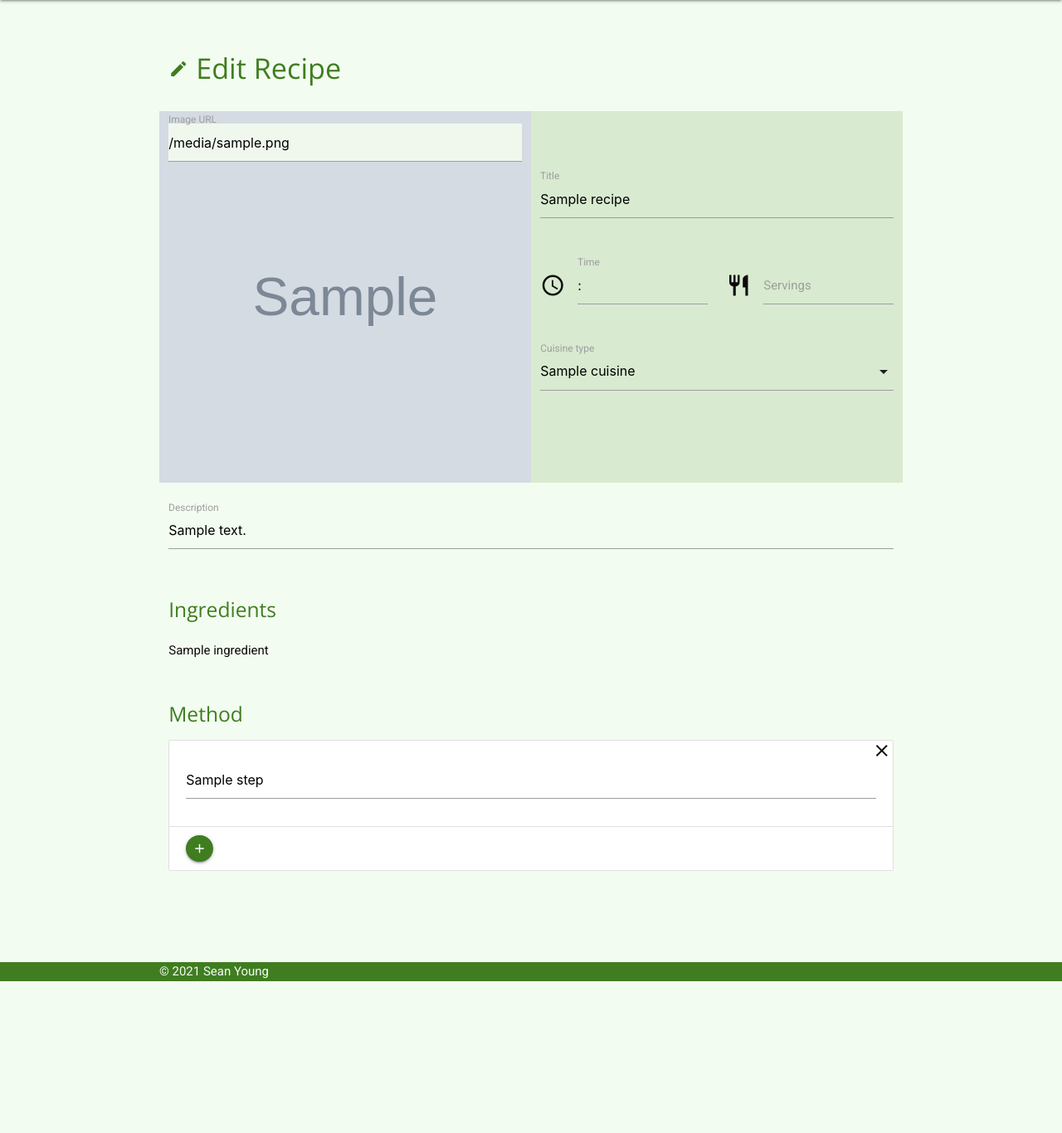
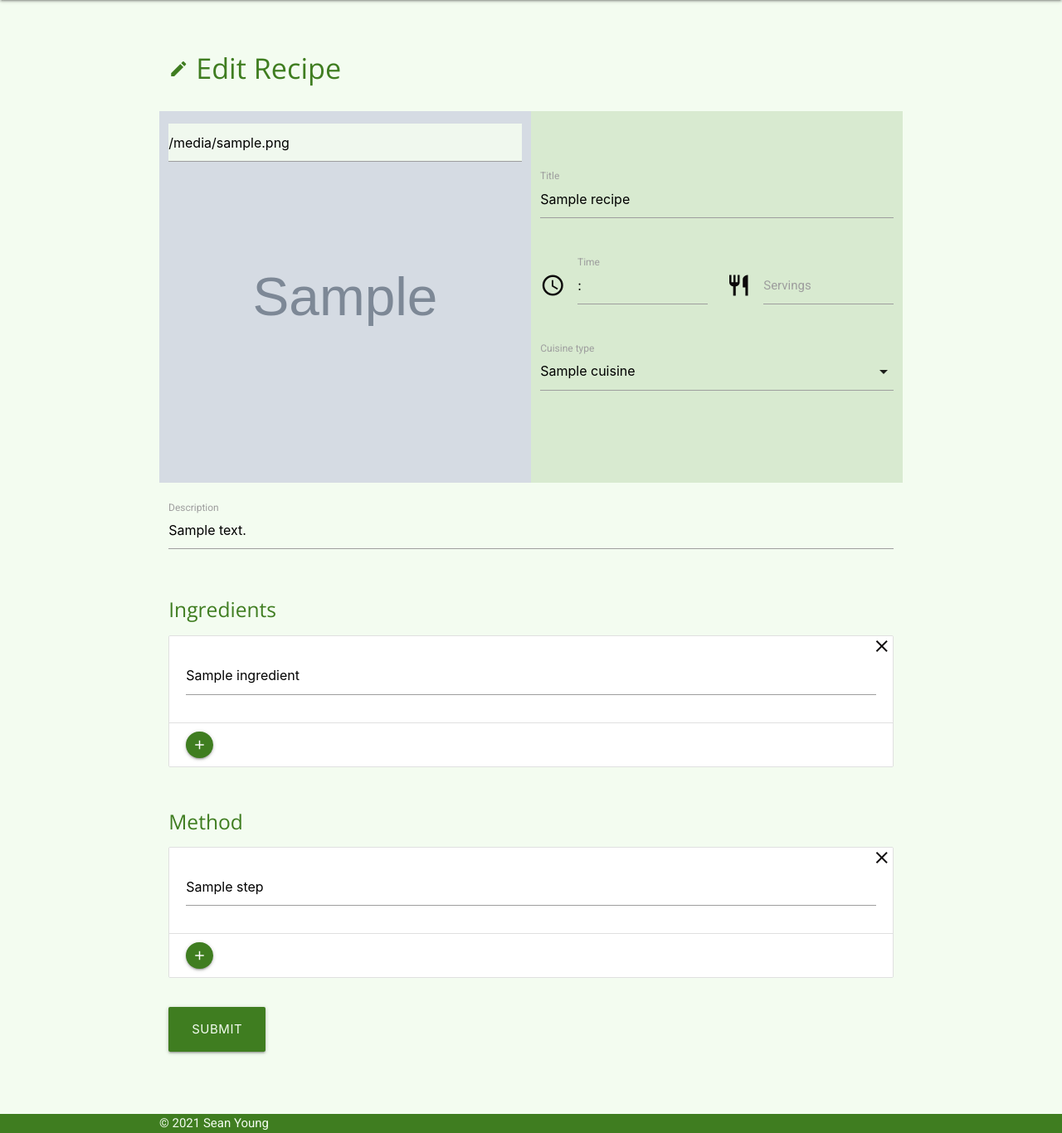
Before and after one commit to seanyoung247/Plum, a Flask app: page /edit_recipe/1 in a window 1280 px wide. Shown: the part 64-1430 px from the top of the page at 83% size. Before the commit the page ends 1247 px from the top, so only its background shows below. Run offline with Flask 2, Linux system fonts and the light colour scheme; grey boxes marked "Sample" are stand-in pictures; a database or web service that is not in the repository returns one stand-in record (values such as "Sample title"); some libraries are stand-ins or nearby versions.

Commit message:
Feat: Adds completed edit/add recipe form

```diff
--- a/static/css/style.css
+++ b/static/css/style.css
@@ -316,7 +316,8 @@ ol.collection input:checked + label li.collection-item::before
 input#recipe_image {
   background-color: rgba(243,252,240,0.9); /*#F3FCF0;*/
 }
-#steps .collection-item {
+#steps .collection-item,
+#ingredients .collection-item {
   position: relative;
 }
 .remove-list-item {
@@ -330,8 +331,8 @@ input#recipe_image {
   cursor: pointer;
 }
 .remove-list-item:hover {
-  background-color: red;
-  color: white;
+  background-color: #8E4585;
+  color: #F3FCF0;
 }
 /*
  * Login page
--- a/static/js/script.js
+++ b/static/js/script.js
@@ -15,13 +15,28 @@ $(document).ready(function(){
   $('.tabs').tabs();
 });
 
-$( "#steps" ).on("click", ".remove-list-item", function(event) {
+/*
+ * Edit/Add Recipe page
+ */
+//Removes a list item from the method or ingredients lists
+$( "#steps, #ingredients").on("click", ".remove-list-item", function(event) {
   $( this ).parent().remove();
 });
+//Adds a list item to the ingredients list
+$( "#ingredients .add-list-item" ).click(function(event) {
+  let listItem = "<li class='collection-item'>" +
+                    "<div class='input-field'>" +
+                      "<input name='ingredients' type='text' required>" +
+                    "</div>" +
+                    "<a class='remove-list-item'><i class='material-icons'>clear</i></a>" +
+                  "</li>";
+  $( this ).parent().before(listItem);
+});
+//Adds a list item to the method list
 $( "#steps .add-list-item" ).click(function(event) {
-  listItem =  "<li class='collection-item'>" +
+  let listItem =  "<li class='collection-item'>" +
                 "<div class='input-field'>" +
-                  "<textarea class='materialize-textarea' required>" +
+                  "<textarea name='steps' class='materialize-textarea' required>" +
                   "</textarea>" +
                 "</div>" +
                 "<a class='remove-list-item'><i class='material-icons'>clear</i></a>" +
@@ -84,7 +99,7 @@ function commentSuccess(response) {
   $( "#recipe_comment_form .preloader-wrapper" ).addClass("hide");
 
   //Show the new comment at the top of the comment list
-  commentHTML = "<div class='row'><div class='col s12'><p>"
+  let commentHTML = "<div class='row'><div class='col s12'><p>"
     + response.author.name + "</p><p>" + response.text + "</p></div></div>";
   $( "#recipe-comments-wrapper" ).prepend(commentHTML);
 }
--- a/templates/edit_recipe.html
+++ b/templates/edit_recipe.html
@@ -17,15 +17,16 @@
           <div class="col s12 l6 recipe-header-img">
             <img src="{{ recipe.image }}" alt="recipe header image">
             <div class="input-field col s12">
-              <input type="text" id="recipe_image" value="{{ recipe.image }}">
-              <label for="recipe_image">Image URL</label>
+              <input name="image" type="text" id="recipe_image"
+                value="{{ recipe.image }}">
             </div>
           </div>
 
           <div class="col s12 l6">
             <div class="row">
               <div class="input-field col s12">
-                <input type="text" id="recipe_title" value="{{ recipe.name }}" required>
+                <input name="title" type="text" id="recipe_title"
+                  value="{{ recipe.name }}" required>
                 <label for="recipe_title">Title</label>
               </div>
             </div>
@@ -33,14 +34,14 @@
             <div class="row">
               <div class="input-field col s6">
                 <i class="material-icons prefix">access_time</i>
-                <input id="recipe_time" type="text" class="timepicker"
+                <input name="time" id="recipe_time" type="text" class="timepicker"
                   value="{{ recipe.time.hours }}:{{ recipe.time.minutes }}">
                 <label for="recipe_time">Time</label>
               </div>
 
               <div class="input-field col s6">
                 <i class="material-icons prefix">restaurant</i>
-                <input type="number" id="recipe_servings"
+                <input name="servings" type="number" id="recipe_servings"
                   value="{{ recipe.servings }}" required>
                 <label for="recipe_servings">Servings</label>
               </div>
@@ -50,7 +51,7 @@
               <div class="input-field col s12">
                 <select>
                   {% for cuisine in cuisines %}
-                    <option value="{{ cuisine.name }}"
+                    <option name="cuisine" value="{{ cuisine.name }}"
                       {%- if recipe.cuisine == cuisine.name -%}
                         selected
                       {%- endif -%}>
@@ -67,32 +68,45 @@
 
         <div class="row">
           <div class="input-field col s12">
-            <textarea id="Recipe_Description" class="materialize-textarea">
+            <textarea name="description" id="recipe_description" class="materialize-textarea">
               {{- recipe.description -}}
             </textarea>
-            <label for="Recipe_Description">Description</label>
+            <label for="recipe_description">Description</label>
           </div>
         </div>
 
         <div class="row">
           <h5 class="col s12 section-header">Ingredients</h5>
           <div class="col s12">
-            <ul>
+
+            <ul id="ingredients" class="collection">
               {% for ingredient in recipe.ingredients %}
-                <li>{{ ingredient }}</li>
+                <li class="collection-item">
+                  <div class="input-field">
+                    <input name="ingredients" type="text" value="{{ ingredient }}" required>
+                  </div>
+                  <a class="remove-list-item"><i class="material-icons">clear</i></a>
+                </li>
               {% endfor %}
+              <li class="collection-item">
+                <a class="btn-floating btn-small add-list-item">
+                  <i class="material-icons">add</i>
+                </a>
+              </li>
             </ul>
+
           </div>
         </div>
 
         <div class="row">
           <h5 class="col s12 section-header">Method</h5>
           <div class="col s12">
+
             <ul id="steps" class="collection">
               {% for step in recipe.steps %}
                 <li class="collection-item">
-                  <div name="steps" class="input-field">
-                    <textarea class="materialize-textarea" required>
+                  <div class="input-field">
+                    <textarea name="steps" class="materialize-textarea" required>
                       {{- step -}}
                     </textarea>
                   </div>
@@ -105,8 +119,13 @@
                 </a>
               </li>
             </ul>
+
           </div>
         </div>
+
+        <button id="submit_recipe" type="submit" class="btn-large">
+          Submit
+        </button>
 
       </form>
     </div>
```
